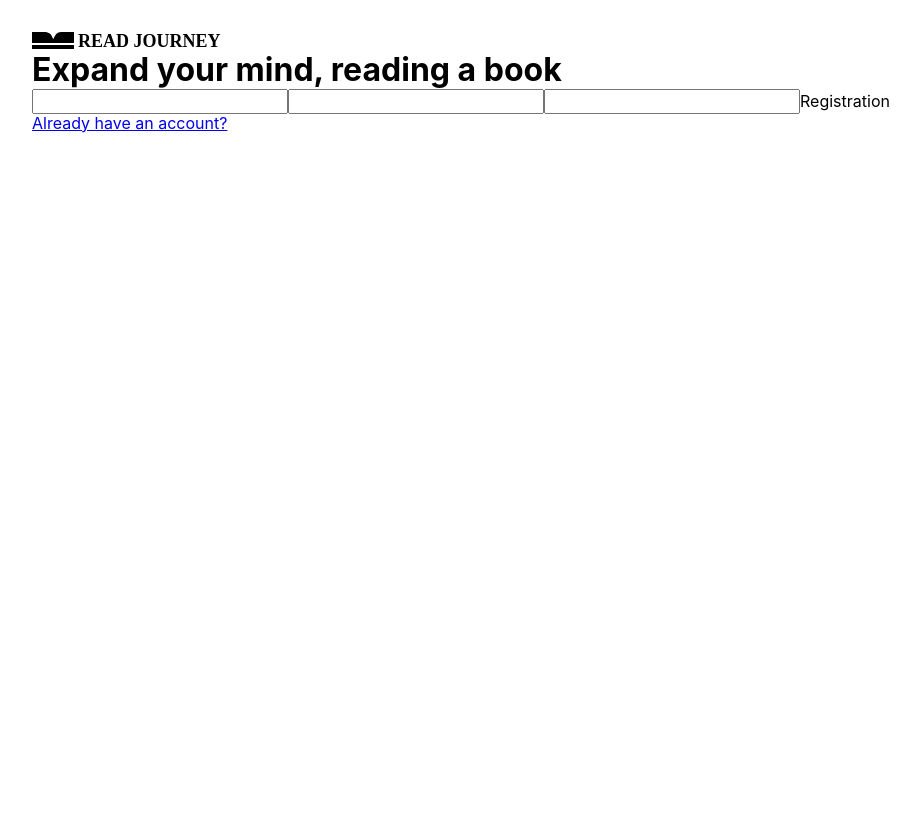
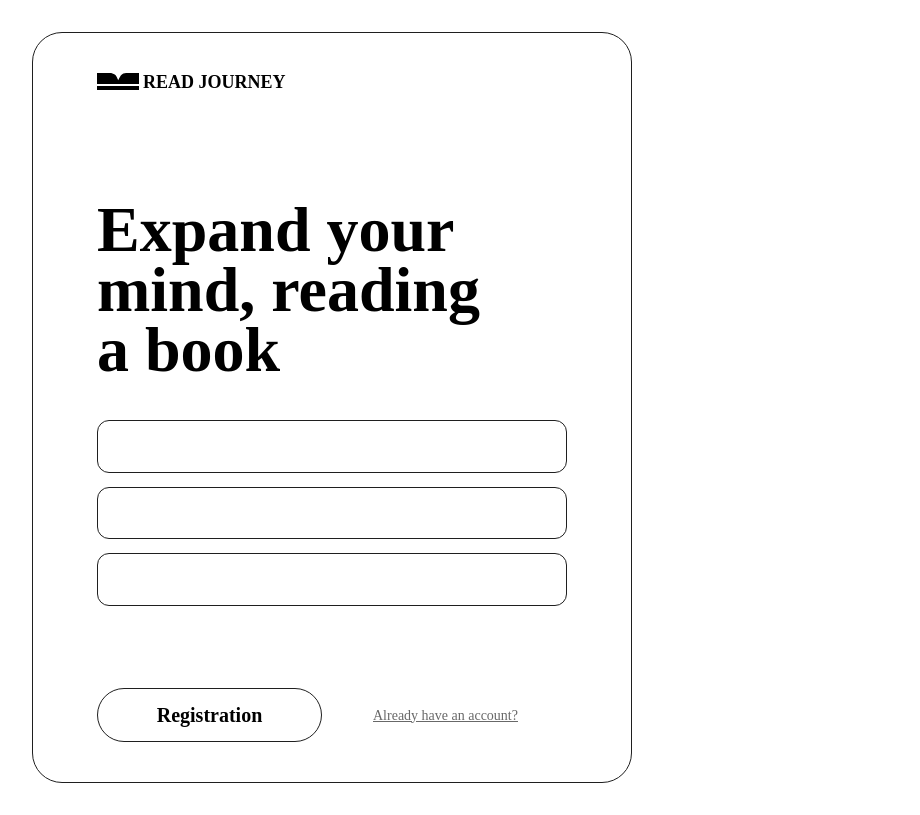
Before and after one commit to Natali258/read-journey-main, a React (Create React App) app: page / in a window 1280 px wide. Shown: the whole page, without its empty margins (0-920 px from the left). Built offline with nearby package versions, Linux system fonts and the light colour scheme.

Commit message:
add style to RegisterForm

```diff
--- a/src/components/RegisterForm/RegisterForm.jsx
+++ b/src/components/RegisterForm/RegisterForm.jsx
@@ -1,20 +1,21 @@
 import React from 'react'
 import { Logo } from '../Logo/Logo'
-import { Form } from 'react-hook-form'
-import { NavLink } from 'react-router-dom'
+import { StlBtnRegister, StlFieldsRegister, StlFormRegister, StlInputRegister, StlNavLinkLogin, StlRegisterContainer, StlTitleRegister } from './RegisterForm.styled'
 
 export const RegisterForm = () => {
   return (
-    <div>
+    <StlRegisterContainer>
         <Logo/>
-        <h1>Expand your mind, reading a book</h1>
-        <form>
-            <input type="text" />
-            <input type="text" />
-            <input type="text" />
-            <button type='submit'>Registration</button>
-        </form>
-        <NavLink to='/login'>Already have an account?</NavLink>
-    </div>
+        <StlTitleRegister>Expand your mind, reading <span>a book</span></StlTitleRegister>
+        <StlFormRegister>
+            <StlFieldsRegister>
+                <StlInputRegister type="text" />
+                <StlInputRegister type="text" />
+                <StlInputRegister type="text" />
+            </StlFieldsRegister>
+            <StlBtnRegister type='submit'>Registration</StlBtnRegister>
+        </StlFormRegister>
+        <StlNavLinkLogin to='/login'>Already have an account?</StlNavLinkLogin>
+    </StlRegisterContainer>
   )
 }
--- a/src/components/RegisterForm/RegisterForm.styled.js
+++ b/src/components/RegisterForm/RegisterForm.styled.js
@@ -0,0 +1,79 @@
+import { NavLink } from "react-router-dom";
+import styled from "styled-components";
+
+export const StlRegisterContainer = styled.div`
+display: block;
+position: relative;
+width: 600px;
+height: 100%;
+padding: 40px 64px 40px 64px;
+border: 1px solid var(--container-background-color);
+border-radius: 30px;
+box-sizing: border-box
+`
+
+export const StlTitleRegister = styled.h1`
+display: block;
+margin: 0 auto;
+margin-top: 107px;
+
+font-family: Gilroy;
+font-weight: 700;
+font-style: Bold;
+font-size: 64px;
+line-height: 60px;
+letter-spacing: 2%;
+
+span {
+    display:block;
+}
+`
+
+export const StlFormRegister = styled.form`
+display:flex;
+flex-direction: column;
+width: 100%;
+margin-top: 40px;
+`
+
+export const StlFieldsRegister = styled.div`
+display:flex;
+flex-direction: column;
+gap: 14px;
+width: 100%;
+`
+
+export const StlInputRegister = styled.input`
+padding: 16px 14px 16px 14px;
+border-radius: 12px;
+border: 1px solid var(--container-background-color)
+`
+
+export const StlBtnRegister = styled.button`
+margin-top: 82px;
+width: 225px;
+padding: 16px 54px 16px 54px;
+border-radius: 30px;
+border:1px solid var(--container-background-color);
+
+font-family: Gilroy;
+font-weight: 700;
+font-style: Bold;
+font-size: 20px;
+line-height: 20px;
+letter-spacing: 2%;
+`
+
+export const StlNavLinkLogin = styled(NavLink)`
+position: absolute;
+bottom: 57px;
+left: 340px;
+
+font-family: Gilroy;
+font-weight: 500;
+font-style: Medium;
+font-size: 14px;
+line-height: 18px;
+letter-spacing: -2%;
+color: var(--grey-text-color)
+`
```
